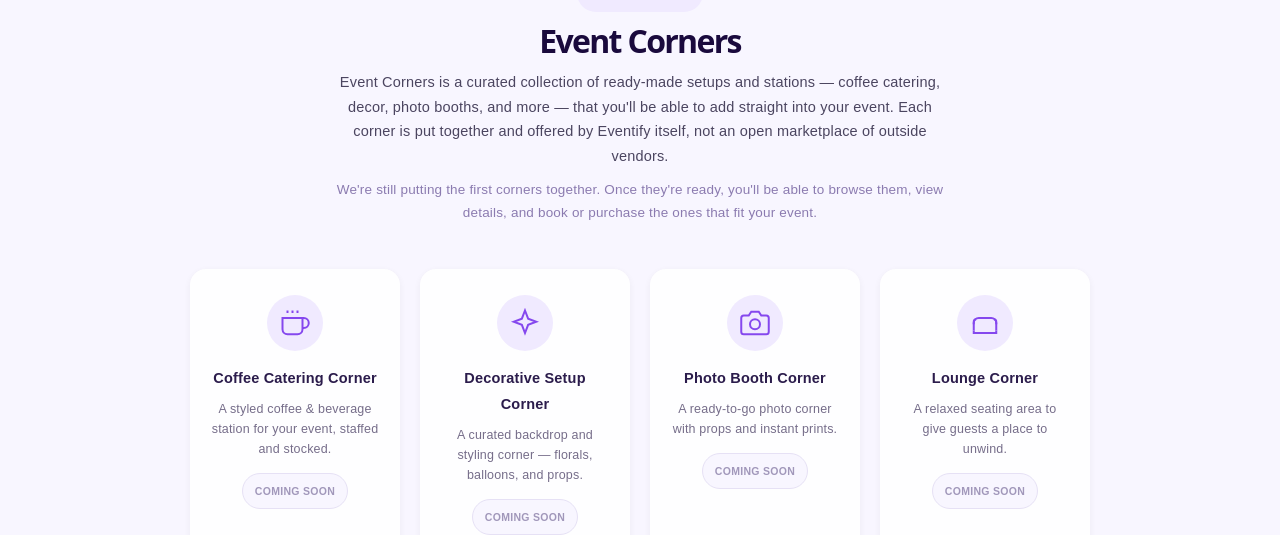
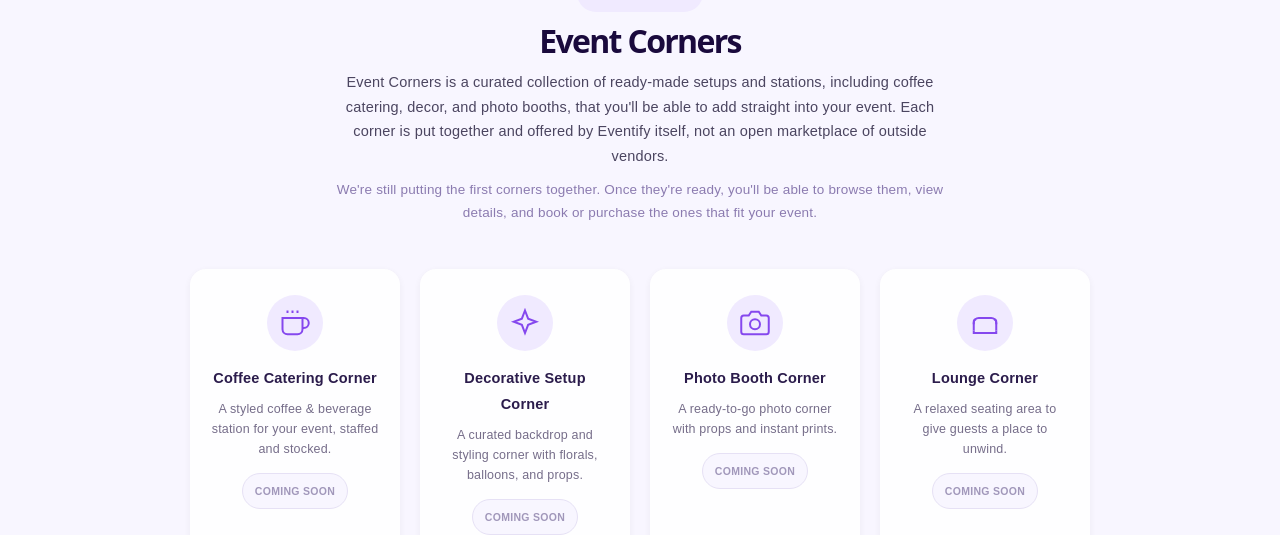
Before and after one commit to hadeelibrahimn-sys/Event-Management-Platform, a React app in the folder frontend/: page /event-corners in a window 1280 px wide. Shown: the part 152-687 px from the top of the page. Built offline with nearby package versions, Linux system fonts and the light colour scheme; no server answers; the HTML template or start-up script is replaced by a standard one.

Commit message:
Remove em dashes from Event Corners page copy

```diff
--- a/frontend/src/pages/EventCorners.jsx
+++ b/frontend/src/pages/EventCorners.jsx
@@ -14,7 +14,7 @@
   },
   {
     name: "Decorative Setup Corner",
-    desc: "A curated backdrop and styling corner — florals, balloons, and props.",
+    desc: "A curated backdrop and styling corner with florals, balloons, and props.",
     icon: (
       <svg width="30" height="30" viewBox="0 0 24 24" fill="none" stroke="#7c3aed" strokeWidth="1.6">
         <path d="M12 2l2.5 6.5L21 11l-6.5 2.5L12 20l-2.5-6.5L3 11l6.5-2.5z" />
@@ -53,8 +53,8 @@
           <span className="ec-badge">Coming Soon</span>
           <h1 className="ec-title">Event Corners</h1>
           <p className="ec-desc">
-            Event Corners is a curated collection of ready-made setups and stations —
-            coffee catering, decor, photo booths, and more — that you'll be able to add
+            Event Corners is a curated collection of ready-made setups and stations,
+            including coffee catering, decor, and photo booths, that you'll be able to add
             straight into your event. Each corner is put together and offered by Eventify
             itself, not an open marketplace of outside vendors.
           </p>
```
